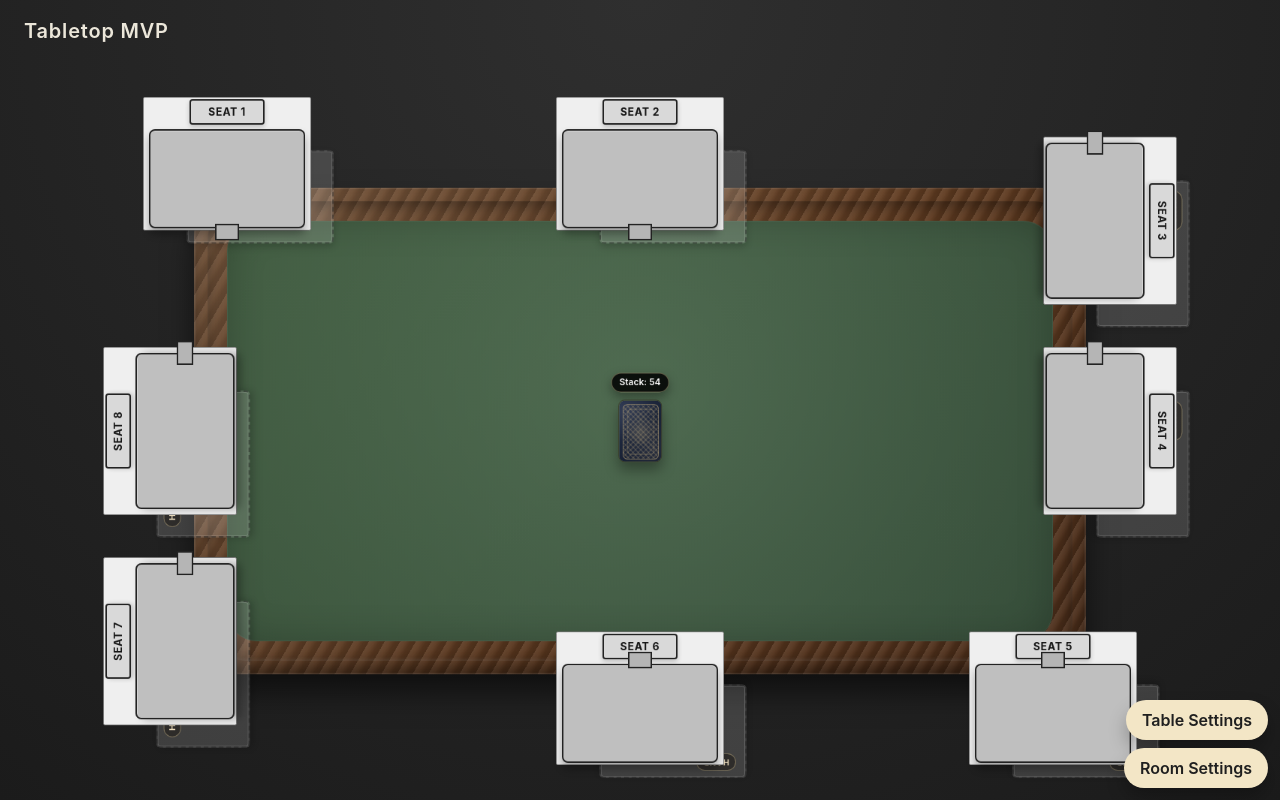
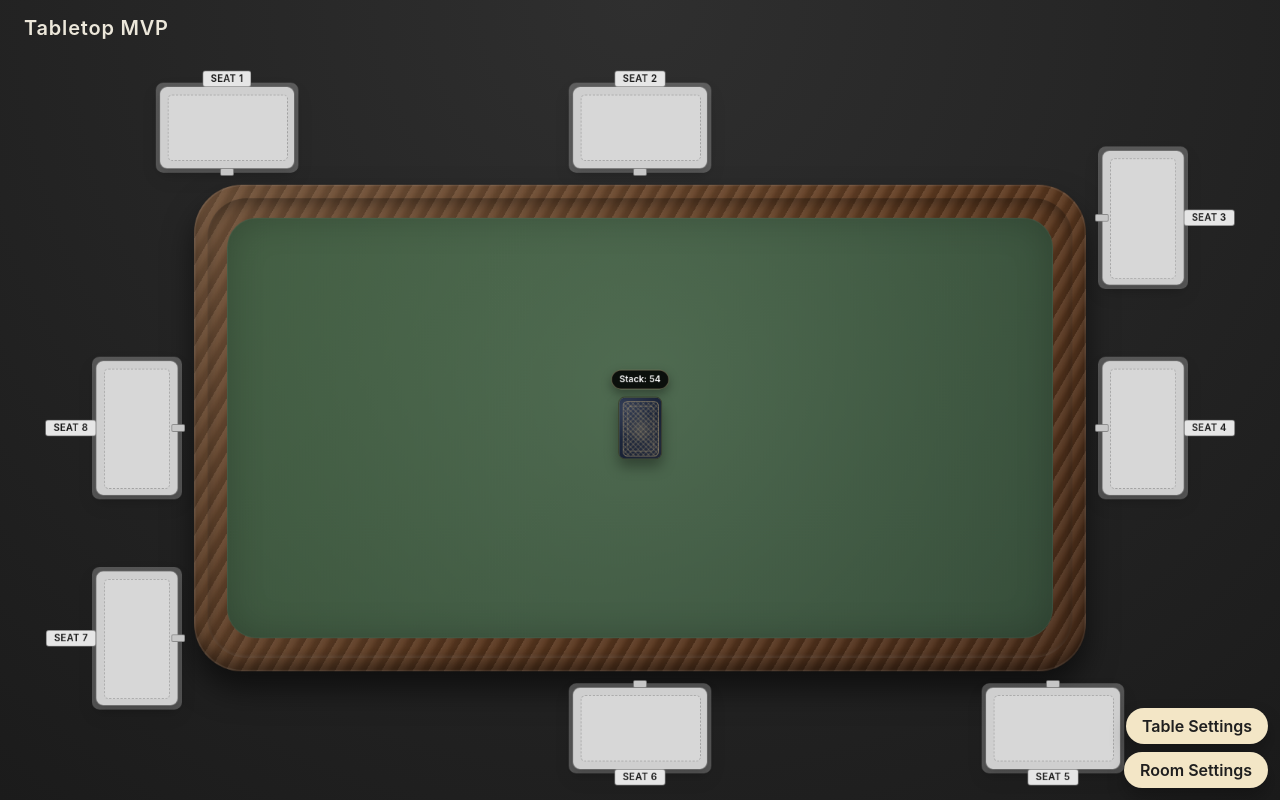
Before and after one commit to believeshe123-coder/game-engine-2, a React (Vite) app in the folder client/: page / in a window 1280 px wide. Built offline with nearby package versions, Linux system fonts and the light colour scheme.

Commit message:
Rebuild seat UI with integrated bench hand zones

```diff
--- a/client/src/components/Table.jsx
+++ b/client/src/components/Table.jsx
@@ -1628,25 +1628,43 @@ const Table = () => {
           style={{ '--card-scale': CARD_SCALE }}
         >
           <div id="seatLayer" className="table__seats" aria-label="Table seats">
-            {seatPositions.map((seat) => {
+            {seatPositions.map((seat, i) => {
               const occupied = occupiedSeats[seat.id];
+              const seatHandCount = (handStacksBySeat[seat.id] ?? []).reduce(
+                (acc, stack) => acc + stack.cardIds.length,
+                0
+              );
               const seatStyle = {
                 left: `${seat.x}px`,
                 top: `${seat.y}px`
               };
               return (
-                <button
+                <div
                   key={seat.id}
-                  type="button"
-                  className={`seat seat--${seat.side} ${occupied ? 'seat--occupied' : ''}`}
+                  className={`seat seat--${seat.side} ${occupied ? 'seat--occupied' : ''} ${seatHandCount ? 'seat--has-cards' : ''}`}
+                  data-seat-index={i}
                   style={seatStyle}
                   onClick={() => toggleSeat(seat.id)}
+                  onKeyDown={(event) => {
+                    if (event.key === 'Enter' || event.key === ' ') {
+                      event.preventDefault();
+                      toggleSeat(seat.id);
+                    }
+                  }}
+                  role="button"
+                  tabIndex={0}
                 >
-                  <span className="seat__plate">
-                    <span className="seat__label">{occupied ? 'You' : seat.label}</span>
-                  </span>
-                  <span className="seat__bench" aria-hidden="true" />
-                </button>
+                  <div className="seat__base" />
+                  <div className="seat__bench">
+                    <div className="seat__label">SEAT {i + 1}</div>
+
+                    <div className="seat__hand" aria-label={`Seat ${i + 1} hand zone`}>
+                      {/* hand contents render here if needed */}
+                    </div>
+
+                    <div className="seat__handIndicator" aria-hidden="true" />
+                  </div>
+                </div>
               );
             })}
           </div>
--- a/client/src/styles.css
+++ b/client/src/styles.css
@@ -1,41 +1,66 @@
 /* --- CSS reset + tabletop visual polish (CSS-only) --- */
-:where(*, *::before, *::after) {
+:root {
+  --seat-bench-fill: #cfcfcf;
+  --seat-base-fill: #bdbdbd;
+  --seat-border: rgba(0, 0, 0, 0.45);
+  --seat-border-soft: rgba(0, 0, 0, 0.25);
+  --seat-shadow: 0 8px 18px rgba(0, 0, 0, 0.25);
+  --seat-shadow-soft: 0 6px 14px rgba(0, 0, 0, 0.18);
+
+  --seat-radius: 10px;
+  --seat-label-radius: 4px;
+
+  --seat-label-fill: #e6e6e6;
+  --seat-label-text: #1a1a1a;
+
+  --hand-fill: rgba(255, 255, 255, 0.18);
+  --hand-border: rgba(0, 0, 0, 0.25);
+  --hand-border-hover: rgba(0, 0, 0, 0.40);
+
+  --connector-fill: #c7c7c7;
+  --connector-border: rgba(0, 0, 0, 0.35);
+
+  --ui-panel-z: 5000;
+  --cards-z: 4000;
+  --seat-z: 2000;
+  --table-z: 1000;
+
+  font-family: 'Inter', system-ui, sans-serif;
+  color: #f5f4f0;
+  background-color: #1f1f1f;
+  --card-base-width: 72px;
+  --card-base-height: 104px;
+  --card-scale: 1;
+}
+
+.app,
+.app * ,
+.app *::before,
+.app *::after {
   box-sizing: border-box;
 }
 
-:where(html, body) {
-  margin: 0;
-  min-height: 100%;
+.app {
   text-rendering: optimizeLegibility;
   -webkit-font-smoothing: antialiased;
   -moz-osx-font-smoothing: grayscale;
-  scrollbar-gutter: stable;
 }
 
-:where(body) {
-  line-height: 1.5;
-}
-
-:where(img, picture, svg, canvas, video) {
-  display: block;
-  max-width: 100%;
-}
-
-:where(input, button, textarea, select) {
+.app :where(button, input, textarea, select) {
   font: inherit;
 }
 
-:where(button, [role='button'], .table-settings__toggle, .table-settings__button) {
+.app :where(button, [role='button'], .table-settings__toggle, .table-settings__button) {
   -webkit-tap-highlight-color: transparent;
 }
 
-:where(:focus-visible) {
+.app :where(:focus-visible) {
   outline: 2px solid rgba(244, 222, 170, 0.95);
   outline-offset: 2px;
 }
 
 @media (prefers-reduced-motion: reduce) {
-  :where(*, *::before, *::after) {
+  .app :where(*, *::before, *::after) {
     animation-duration: 0.01ms !important;
     animation-iteration-count: 1 !important;
     transition-duration: 0.01ms !important;
@@ -43,7 +68,7 @@
   }
 }
 
-/* Felt + table rail depth */
+
 .table-frame::before {
   box-shadow:
     inset 0 0 0 2px rgba(255, 255, 255, 0.1),
@@ -178,19 +203,6 @@
 .settingsPanel button:active {
   transform: translateY(0);
   box-shadow: 0 6px 12px rgba(0, 0, 0, 0.24);
-}
-
-:root {
-  font-family: 'Inter', system-ui, sans-serif;
-  color: #f5f4f0;
-  background-color: #1f1f1f;
-  --card-base-width: 72px;
-  --card-base-height: 104px;
-  --card-scale: 1;
-}
-
-* {
-  box-sizing: border-box;
 }
 
 body,
@@ -1108,3 +1120,253 @@ body,
   font-size: 12px;
   font-weight: 700;
 }
+
+/* Seat UI rebuild */
+#ui-overlay {
+  z-index: var(--ui-panel-z);
+}
+
+.table__surface-wrapper {
+  z-index: var(--table-z);
+}
+
+.table__surface {
+  z-index: var(--table-z);
+}
+
+#seatLayer,
+.table__seats {
+  z-index: var(--seat-z);
+}
+
+.stack-entity,
+.card,
+.drag-layer {
+  z-index: var(--cards-z);
+}
+
+.table-settings,
+.table-settings__panel,
+.settingsPanel {
+  z-index: var(--ui-panel-z);
+}
+
+.seat {
+  position: absolute;
+  transform: translate(-50%, -50%);
+  transform-origin: center center;
+  pointer-events: auto;
+  cursor: pointer;
+  border: none;
+  background: transparent;
+  padding: 0;
+}
+
+.seat__base {
+  position: absolute;
+  left: 50%;
+  top: 50%;
+  width: 190px;
+  height: 120px;
+  transform: translate(-50%, -50%);
+  background: var(--seat-base-fill);
+  opacity: 0.35;
+  border-radius: var(--seat-radius);
+  box-shadow: 0 10px 24px rgba(0, 0, 0, 0.18);
+  pointer-events: none;
+}
+
+.seat__bench {
+  position: relative;
+  width: 180px;
+  height: 110px;
+  background: var(--seat-bench-fill);
+  border: 1px solid var(--seat-border);
+  border-radius: var(--seat-radius);
+  box-shadow: var(--seat-shadow-soft);
+  overflow: visible;
+}
+
+.seat__label {
+  position: absolute;
+  height: 22px;
+  display: inline-flex;
+  align-items: center;
+  justify-content: center;
+  padding: 2px 10px;
+  font-size: 12.5px;
+  letter-spacing: 0.5px;
+  font-weight: 600;
+  text-transform: uppercase;
+  background: var(--seat-label-fill);
+  border: 1px solid var(--seat-border);
+  border-radius: var(--seat-label-radius);
+  color: var(--seat-label-text);
+  line-height: 1;
+  white-space: nowrap;
+}
+
+.seat__hand {
+  position: absolute;
+  inset: 10px;
+  min-width: 160px;
+  min-height: 76px;
+  background: var(--hand-fill);
+  border: 1px dashed var(--hand-border);
+  border-radius: 6px;
+  transition: border-color 0.15s ease, background 0.15s ease;
+}
+
+.seat__hand:hover {
+  border-color: var(--hand-border-hover);
+  background: rgba(255, 255, 255, 0.24);
+}
+
+.seat__handIndicator {
+  position: absolute;
+  width: 8px;
+  height: 8px;
+  border-radius: 50%;
+  border: 1px solid var(--seat-border-soft);
+  background: var(--seat-label-text);
+  opacity: 0;
+}
+
+.seat--has-cards .seat__handIndicator {
+  opacity: 1;
+}
+
+.seat__bench::before {
+  content: '';
+  position: absolute;
+  width: 18px;
+  height: 10px;
+  background: var(--connector-fill);
+  border: 1px solid var(--connector-border);
+  border-radius: 2px;
+  pointer-events: none;
+}
+
+.seat--top {
+  transform: translate(-50%, calc(-50% + 8px));
+}
+
+.seat--top .seat__label {
+  top: 0;
+  left: 50%;
+  transform: translate(-50%, -100%);
+}
+
+.seat--top .seat__bench::before {
+  left: 50%;
+  bottom: -10px;
+  transform: translateX(-50%);
+}
+
+.seat--top .seat__handIndicator {
+  right: 14px;
+  top: 14px;
+}
+
+.seat--bottom {
+  transform: translate(-50%, calc(-50% - 8px));
+}
+
+.seat--bottom .seat__label {
+  bottom: 0;
+  left: 50%;
+  transform: translate(-50%, 100%);
+}
+
+.seat--bottom .seat__bench::before {
+  left: 50%;
+  top: -10px;
+  transform: translateX(-50%);
+}
+
+.seat--bottom .seat__handIndicator {
+  right: 14px;
+  bottom: 14px;
+}
+
+.seat--left {
+  transform: translate(calc(-50% + 8px), -50%);
+}
+
+.seat--left .seat__base {
+  width: 120px;
+  height: 190px;
+}
+
+.seat--left .seat__bench {
+  width: 110px;
+  height: 180px;
+}
+
+.seat--left .seat__label {
+  left: 0;
+  top: 50%;
+  transform: translate(-100%, -50%);
+}
+
+.seat--left .seat__hand {
+  min-width: 76px;
+  min-height: 160px;
+}
+
+.seat--left .seat__bench::before {
+  top: 50%;
+  right: -10px;
+  transform: translateY(-50%);
+}
+
+.seat--left .seat__handIndicator {
+  left: 14px;
+  top: 14px;
+}
+
+.seat--right {
+  transform: translate(calc(-50% - 8px), -50%);
+}
+
+.seat--right .seat__base {
+  width: 120px;
+  height: 190px;
+}
+
+.seat--right .seat__bench {
+  width: 110px;
+  height: 180px;
+}
+
+.seat--right .seat__label {
+  right: 0;
+  top: 50%;
+  transform: translate(100%, -50%);
+}
+
+.seat--right .seat__hand {
+  min-width: 76px;
+  min-height: 160px;
+}
+
+.seat--right .seat__bench::before {
+  top: 50%;
+  left: -10px;
+  transform: translateY(-50%);
+}
+
+.seat--right .seat__handIndicator {
+  right: 14px;
+  top: 14px;
+}
+
+.hand-zone {
+  background: transparent;
+  border: none;
+  box-shadow: none;
+}
+
+.hand-zone::before {
+  content: none;
+}
```
